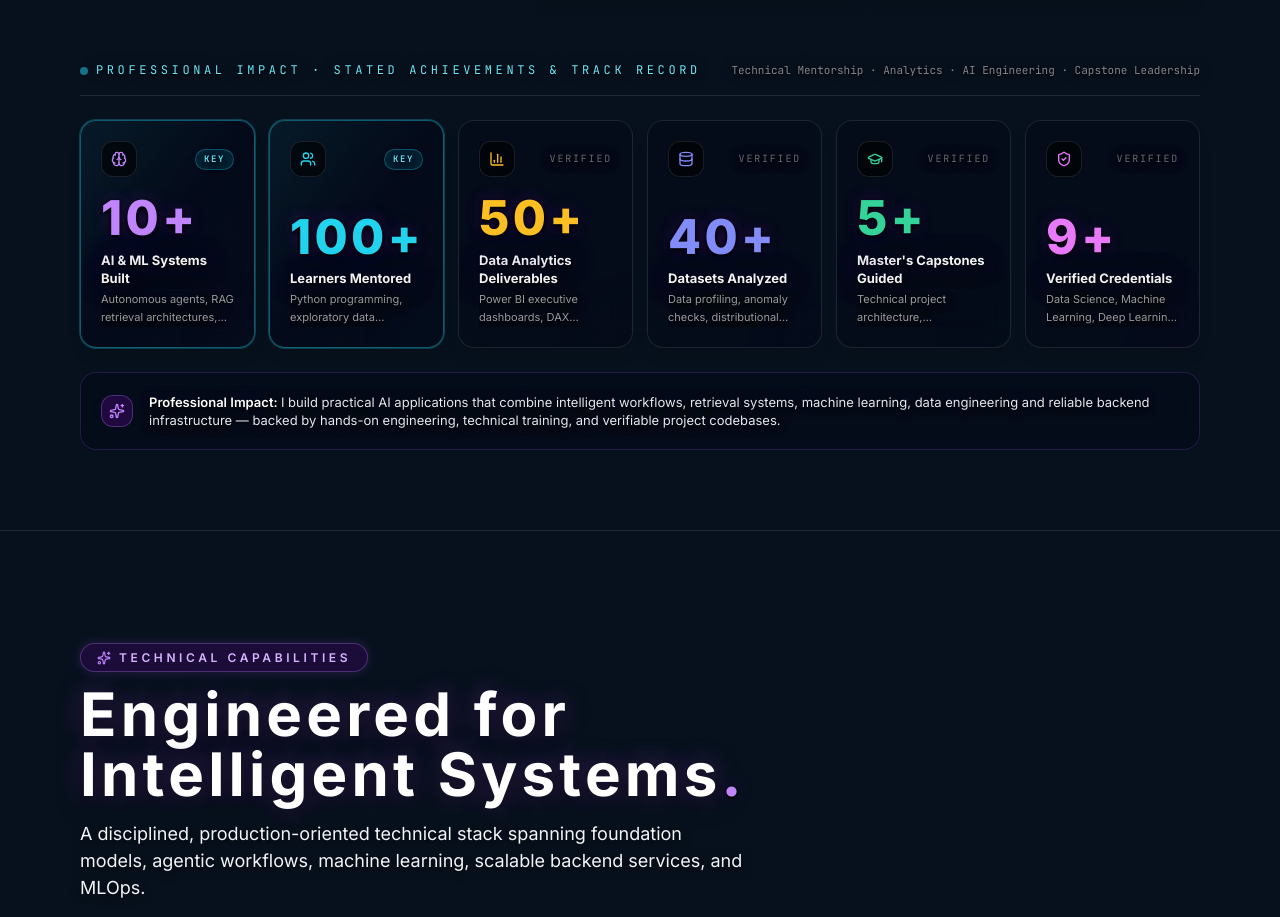
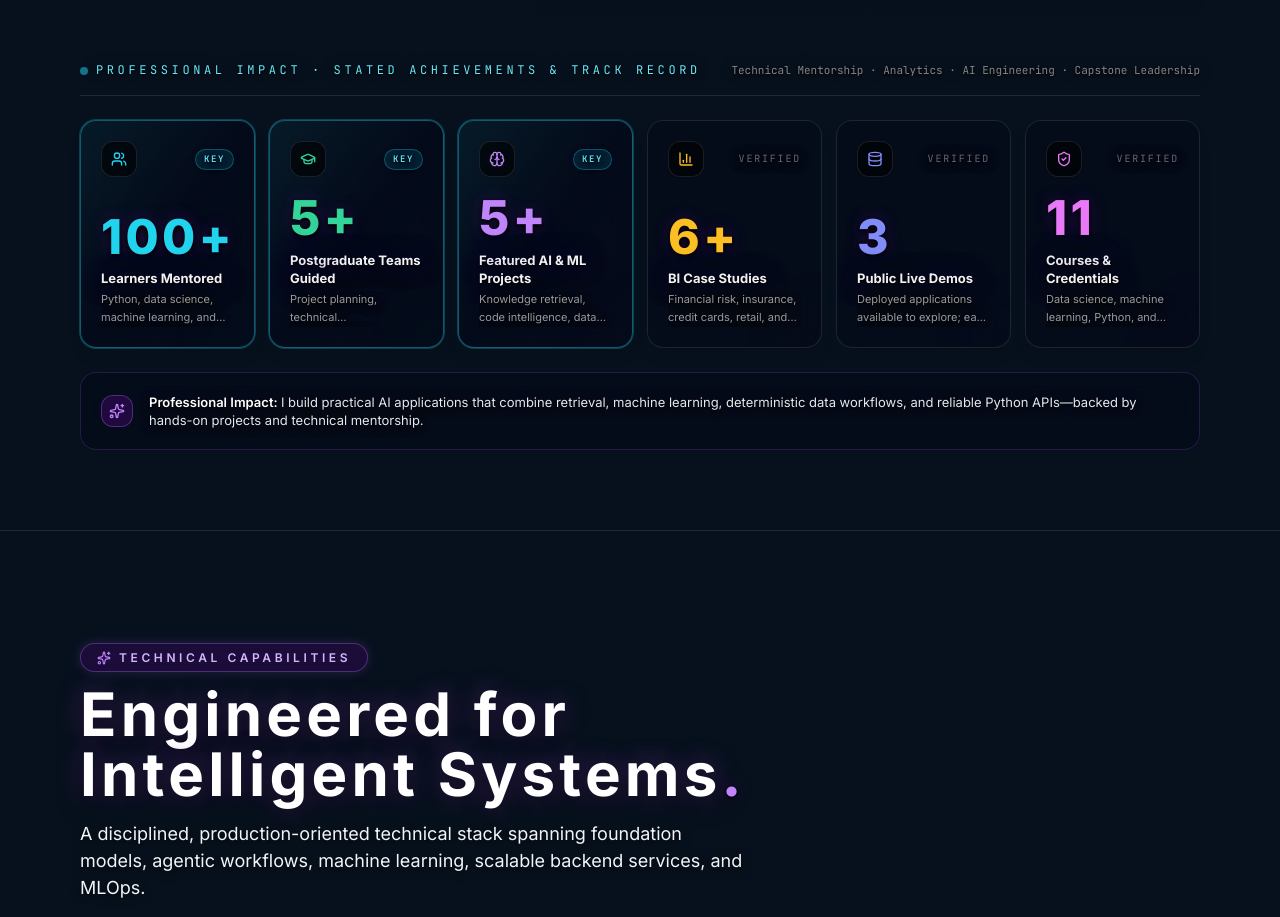
Before and after one commit to SamyakAnand/AI-Engineer-portfolio, a Next.js app: page / in a window 1280 px wide. Shown: the part 1994-2911 px from the top of the page. Built offline with nearby package versions, Linux system fonts and the light colour scheme; no server answers.

Commit message:
fix(portfolio): replace unsupported impact metrics with resume-backed figures

```diff
--- a/src/content/kpis.ts
+++ b/src/content/kpis.ts
@@ -1,5 +1,4 @@
-// Single source of truth for Samyak Anand's Professional Impact KPIs & Track Record metrics.
-
+// Evidence-led professional metrics. Keep values tied to the resume and project records.
 export interface ProfessionalKpi {
   id: string;
   value: number;
@@ -14,68 +13,69 @@ export interface ProfessionalKpi {
 
 export const professionalKpis: readonly ProfessionalKpi[] = [
   {
-    id: 'ai-ml-projects',
-    value: 10,
-    suffix: '+',
-    label: 'AI & ML Systems Built',
-    desc: 'Autonomous agents, RAG retrieval architectures, supervised pipelines & deep learning',
-    color: 'text-purple-400',
-    glow: 'bg-purple-500/20',
-    featured: true,
-    evidenceCategory: 'NEXUS, ARGUS AI, SHIRO, L Platform, Resume Matcher, NetworkSecurity',
-  },
-  {
     id: 'students-mentored',
     value: 100,
     suffix: '+',
     label: 'Learners Mentored',
-    desc: 'Python programming, exploratory data analysis, machine learning pipelines & capstones',
+    desc: 'Python, data science, machine learning, and hands-on project guidance',
     color: 'text-cyan-400',
     glow: 'bg-cyan-500/25',
     featured: true,
-    evidenceCategory: 'Technical Mentorship · Softgrowth Infotech (Oct 2025 – Nov 2026)',
-  },
-  {
-    id: 'data-analytics-projects',
-    value: 50,
-    suffix: '+',
-    label: 'Data Analytics Deliverables',
-    desc: 'Power BI executive dashboards, DAX modeling, SQL transformations & business intelligence',
-    color: 'text-amber-400',
-    glow: 'bg-amber-500/20',
-    evidenceCategory: 'Financial Risk, Credit Card Delinquency, Blinkit, Insurance & Sales BI',
-  },
-  {
-    id: 'datasets-analyzed',
-    value: 40,
-    suffix: '+',
-    label: 'Datasets Analyzed',
-    desc: 'Data profiling, anomaly checks, distributional metrics, statistical modeling & feature engineering',
-    color: 'text-indigo-400',
-    glow: 'bg-indigo-500/20',
-    evidenceCategory: 'Clinical, Financial, E-commerce, Automobile & Network Telemetry',
+    evidenceCategory: 'Softgrowth Infotech · Data Science Trainer',
   },
   {
     id: 'academic-projects',
     value: 5,
     suffix: '+',
-    label: "Master's Capstones Guided",
-    desc: 'Technical project architecture, documentation, defense decks & execution mentoring',
+    label: 'Postgraduate Teams Guided',
+    desc: 'Project planning, technical implementation, documentation, and presentations',
     color: 'text-emerald-400',
     glow: 'bg-emerald-500/20',
-    evidenceCategory: 'End-to-End Capstones, Technical Specs & Defense Presentations',
+    featured: true,
+    evidenceCategory: 'Master’s-level academic project teams · Softgrowth Infotech',
+  },
+  {
+    id: 'ai-ml-projects',
+    value: 5,
+    suffix: '+',
+    label: 'Featured AI & ML Projects',
+    desc: 'Knowledge retrieval, code intelligence, data analysis, and supervised ML',
+    color: 'text-purple-400',
+    glow: 'bg-purple-500/20',
+    featured: true,
+    evidenceCategory: 'NEXUS, ARGUS AI, SHIRO CodeMind, Disease Predictor, Resume Analyzer',
+  },
+  {
+    id: 'data-analytics-projects',
+    value: 6,
+    suffix: '+',
+    label: 'BI Case Studies',
+    desc: 'Financial risk, insurance, credit cards, retail, and streaming analytics',
+    color: 'text-amber-400',
+    glow: 'bg-amber-500/20',
+    evidenceCategory: 'Power BI and SQL portfolio projects documented in the resume',
+  },
+  {
+    id: 'datasets-analyzed',
+    value: 3,
+    suffix: '',
+    label: 'Public Live Demos',
+    desc: 'Deployed applications available to explore; each demo has its own project scope',
+    color: 'text-indigo-400',
+    glow: 'bg-indigo-500/20',
+    evidenceCategory: 'NEXUS, ARGUS AI, Disease Predictor',
   },
   {
     id: 'certifications',
-    value: 9,
-    suffix: '+',
-    label: 'Verified Credentials',
-    desc: 'Data Science, Machine Learning, Deep Learning, Cloud & Python engineering',
+    value: 11,
+    suffix: '',
+    label: 'Courses & Credentials',
+    desc: 'Data science, machine learning, Python, and internship/research completions',
     color: 'text-fuchsia-400',
     glow: 'bg-fuchsia-500/20',
-    evidenceCategory: 'Naresh IT, Kaggle, Evoastra, Gilbert, Udemy, CADD',
+    evidenceCategory: 'Naresh IT, Kaggle, Udemy, Evoastra, Gilbert Research Center, CADD',
   },
 ] as const;
 
 export const professionalImpactStatement =
-  'I build practical AI applications that combine intelligent workflows, retrieval systems, machine learning, data engineering and reliable backend infrastructure — backed by hands-on engineering, technical training, and verifiable project codebases.';
+  'I build practical AI applications that combine retrieval, machine learning, deterministic data workflows, and reliable Python APIs—backed by hands-on projects and technical mentorship.';
```
